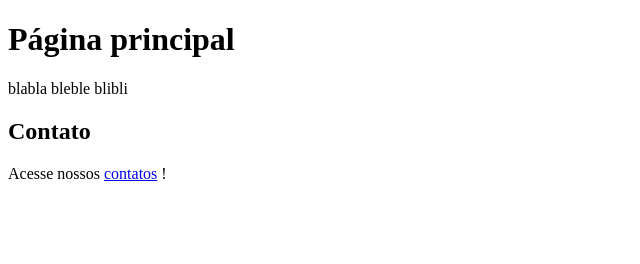
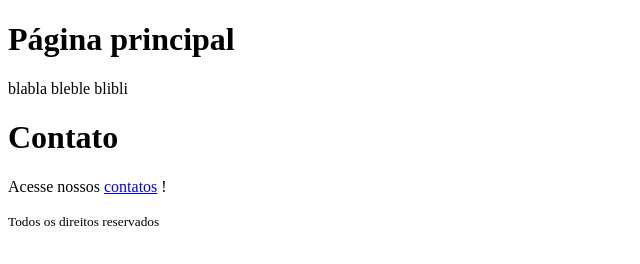
Before and after one commit to alphabluegit/projeto-turing-simulacao-v2, a plain HTML site: page index.html in a window 1280 px wide. Shown: the whole page, without its empty margins (0-640 px from the left). Drawn offline with Linux system fonts and the light colour scheme.

Commit message:
Update index h2->h1 + footer

```diff
--- a/index.html
+++ b/index.html
@@ -11,8 +11,10 @@
 
     <p>blabla bleble blibli</p>
 
-    <h2>Contato</h2>
+    <h1>Contato</h1>
 
     <p>Acesse nossos <a href="/contact.html">contatos</a> !</p>
+
+    <small>Todos os direitos reservados</small>
 </body>
 </html>
```
